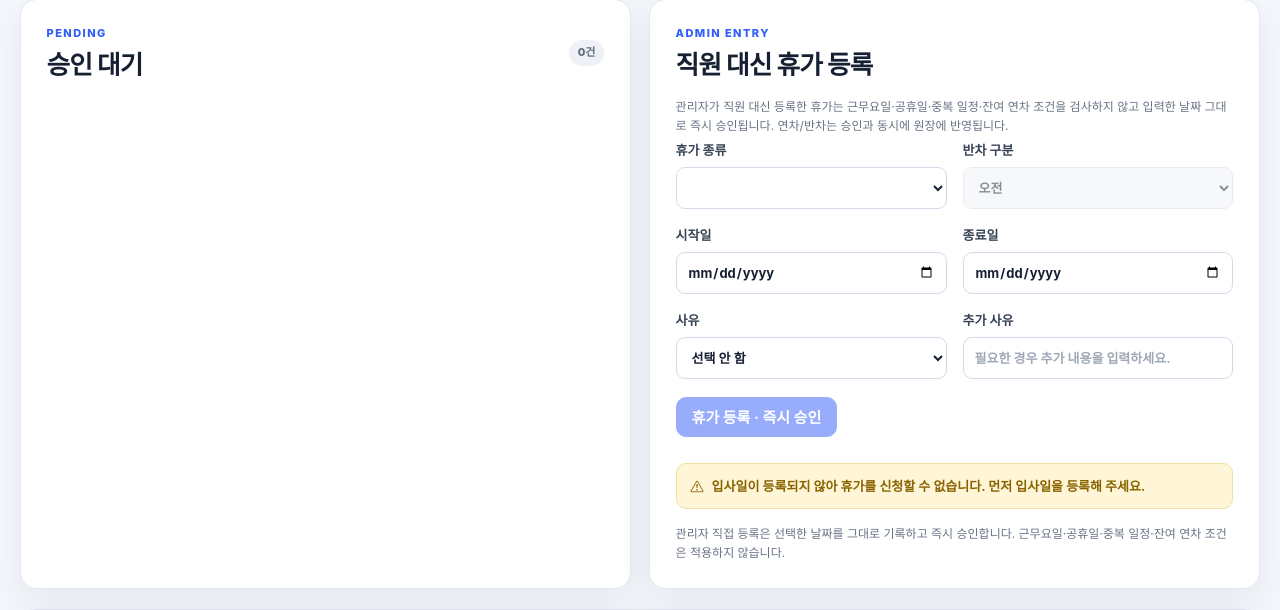
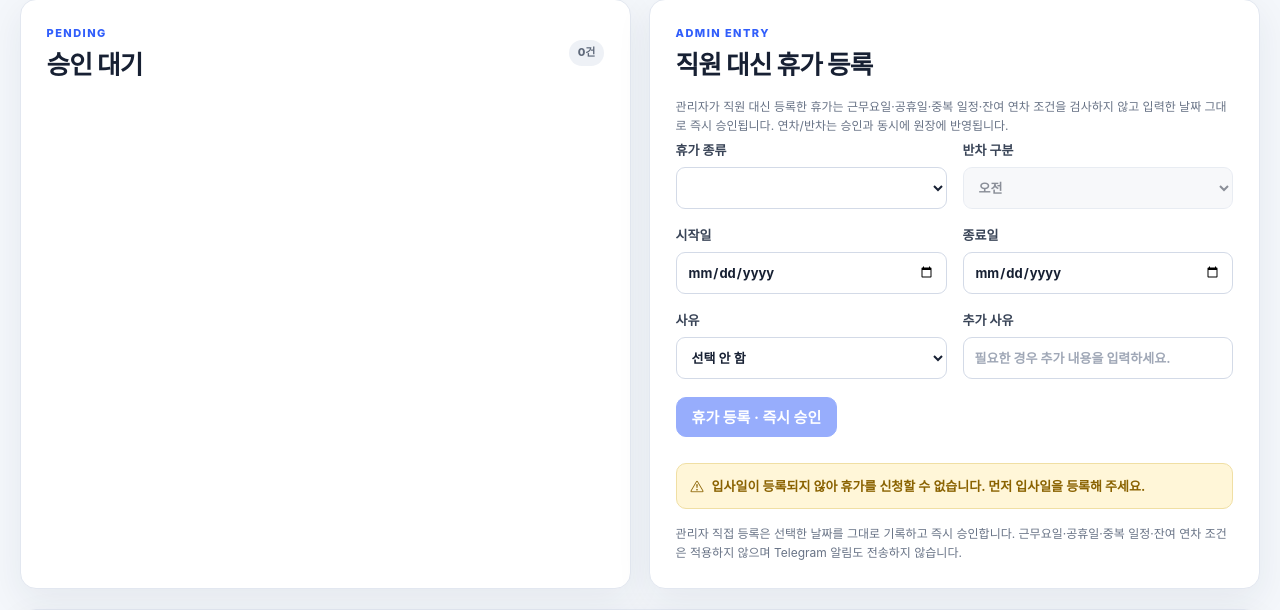
Before and after one commit to danhk0612/DK_Annual_Manager, a PHP site: template templates/admin-leave-requests.php in a window 1280 px wide. Shown: the part 227-837 px from the top of the page. Run offline with PHP 8.4, Linux system fonts and the light colour scheme; the template is opened without the code that fills it, so the values that code supplies are empty; some libraries are stand-ins or nearby versions.

Commit message:
Clarify silent administrator direct registration

```diff
--- a/templates/_leave-form.php
+++ b/templates/_leave-form.php
@@ -146,7 +146,7 @@ $subjectHireDate = isset($user) && is_array($user) ? trim((string) ($user['hire_
 
     <p class="form-hint span-2">
         <?php if ($adminDirectEntry): ?>
-            관리자 직접 등록은 선택한 날짜를 그대로 기록하고 즉시 승인합니다. 근무요일·공휴일·중복 일정·잔여 연차 조건은 적용하지 않습니다.
+            관리자 직접 등록은 선택한 날짜를 그대로 기록하고 즉시 승인합니다. 근무요일·공휴일·중복 일정·잔여 연차 조건은 적용하지 않으며 Telegram 알림도 전송하지 않습니다.
         <?php else: ?>
             <?php if ($annualBalance !== null): ?>
                 현재 잔여 연차 <strong><?= number_format($annualBalance, 1) ?>일</strong>.
```
